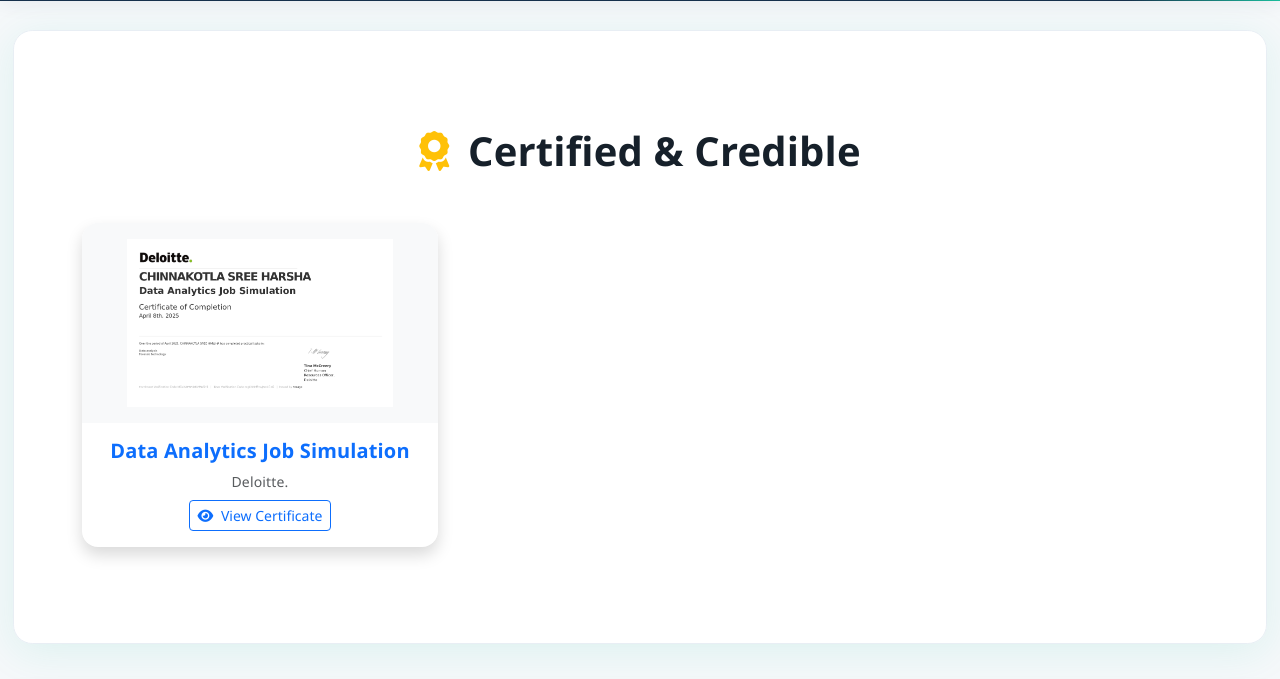
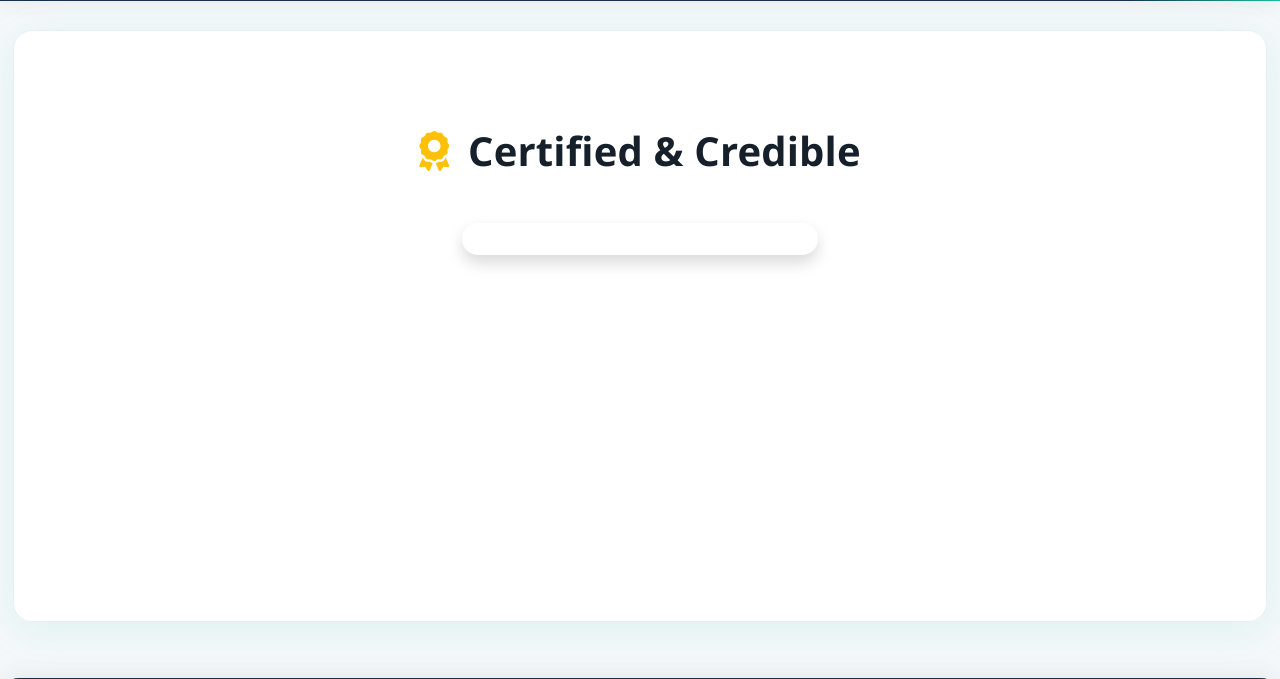
Before and after one commit to ChinnakotlaSreeharsha/myportfolio, a Django app: page /certifications/ in a window 1280 px wide. Shown: the part 89-768 px from the top of the page. Run offline with Django 5.2, Linux system fonts and the light colour scheme; data comes from the database, SQL or seed files in the repository; both versions use the stored data as it was after the commit; some libraries are stand-ins or nearby versions.

Commit message:
fix: added exp

```diff
--- a/main/templates/main/certifications.html
+++ b/main/templates/main/certifications.html
@@ -6,40 +6,9 @@
     <i class="fas fa-award text-warning me-2"></i> Certified & Credible
   </h2>
 
-  <div class="row row-cols-1 row-cols-sm-2 row-cols-md-3 g-4">
-    {% for cert in certs %}
-      <div class="col" data-aos="fade-up" data-aos-delay="{{ forloop.counter0|add:'100' }}">
-        <div class="card h-100 border-0 rounded-4 shadow certificate-card">
-          {% if cert.badge_image %}
-            <div class="ratio ratio-16x9 rounded-top-4 bg-light">
-              <img src="{{ cert.badge_image.url }}" class="card-img-top object-fit-contain p-3" alt="{{ cert.title }} badge">
-            </div>
-          {% else %}
-            <div class="d-flex align-items-center justify-content-center rounded-top-4 bg-light" style="height: 180px;">
-              <i class="fas fa-image fa-2x text-muted"></i>
-            </div>
-          {% endif %}
-
-          <div class="card-body text-center">
-            <h5 class="fw-semibold text-primary">{{ cert.title }}</h5>
-            <p class="text-muted small mb-2">{{ cert.issuer }}</p>
-
-            {% if cert.badge_image %}
-              <button
-                class="btn btn-outline-primary btn-sm open-cert-popup"
-                data-cert-title="{{ cert.title|escapejs }}"
-                data-cert-url="{{ cert.badge_image.url|escapejs }}">
-                <i class="fas fa-eye me-1"></i> View Certificate
-              </button>
-            {% elif cert.badge_url %}
-              <a href="{{ cert.badge_url }}" target="_blank" class="btn btn-outline-primary btn-sm">
-                <i class="fas fa-external-link-alt me-1"></i> View Certificate
-              </a>
-            {% endif %}
-          </div>
-        </div>
-      </div>
-    {% endfor %}
+  <!-- LinkedIn Profile Badge Cards -->
+  <div class="row row-cols-1 row-cols-sm-2 row-cols-md-3 g-4 justify-content-center" id="linkedinCertsContainer">
+    <!-- LinkedIn badges will be dynamically added here -->
   </div>
 </div>
 
@@ -55,6 +24,7 @@
 </div>
 
 <style>
+/* Modal & Card Styles */
 .custom-modal {
   display: none;
   position: fixed;
@@ -99,25 +69,40 @@
 }
 </style>
 
+<script src="https://platform.linkedin.com/badges/js/profile.js" async defer></script>
 <script>
 document.addEventListener("DOMContentLoaded", function () {
   const modal = document.getElementById('customCertModal');
   const modalImg = document.getElementById('customModalImage');
   const modalTitle = document.getElementById('customModalTitle');
   const modalClose = document.getElementById('customModalClose');
+  const container = document.getElementById('linkedinCertsContainer');
 
-  document.querySelectorAll('.open-cert-popup').forEach(btn => {
-    btn.addEventListener('click', function () {
-      const imgUrl = btn.getAttribute('data-cert-url');
-      const title = btn.getAttribute('data-cert-title');
-      modalImg.src = imgUrl;
-      modalImg.alt = title + " badge";
-      modalTitle.textContent = title;
-      modal.classList.add('show');
-      document.body.classList.add('modal-open-custom');
-    });
+  // LinkedIn badge data
+  const linkedinCerts = [
+    { vanity: "chinnakotla-sree-harsha-85502620b" }
+  ];
+
+  // Create card for each LinkedIn badge
+  linkedinCerts.forEach(cert => {
+    const col = document.createElement("div");
+    col.className = "col";
+    col.innerHTML = `
+      <div class="card h-100 border-0 rounded-4 shadow certificate-card d-flex align-items-center justify-content-center p-3" style="height: 180px;">
+        <div class="badge-base LI-profile-badge"
+             data-locale="en_US"
+             data-size="medium"
+             data-theme="light"
+             data-type="VERTICAL"
+             data-vanity="${cert.vanity}"
+             data-version="v1">
+        </div>
+      </div>
+    `;
+    container.appendChild(col);
   });
 
+  // Modal handling (optional if you want click-to-view larger badges)
   function closeModal() {
     modal.classList.remove('show');
     document.body.classList.remove('modal-open-custom');
@@ -135,4 +120,5 @@
 });
 </script>
 
+
 {% endblock %}
```
Also changed, not shown: db.sqlite3.
